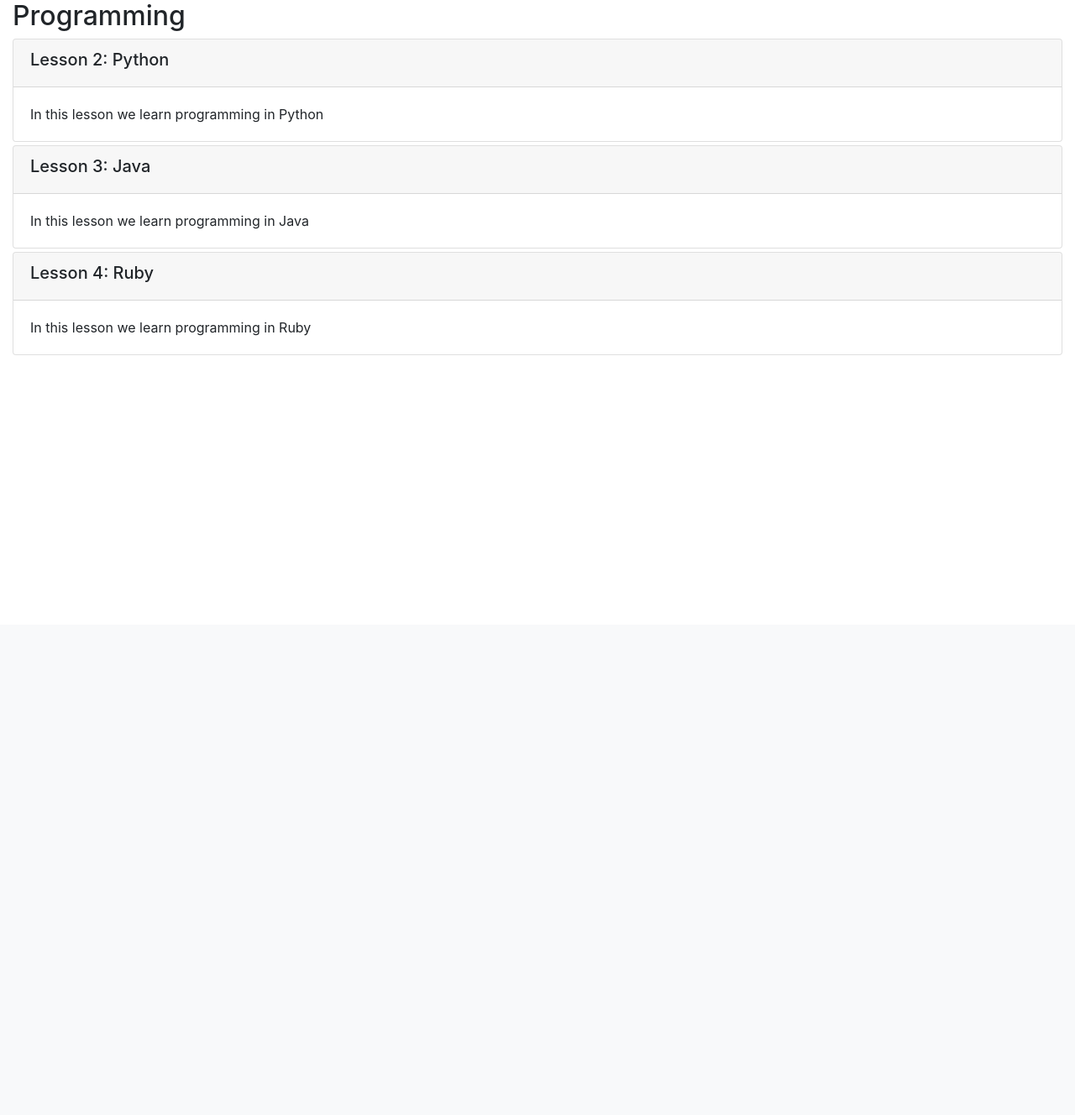
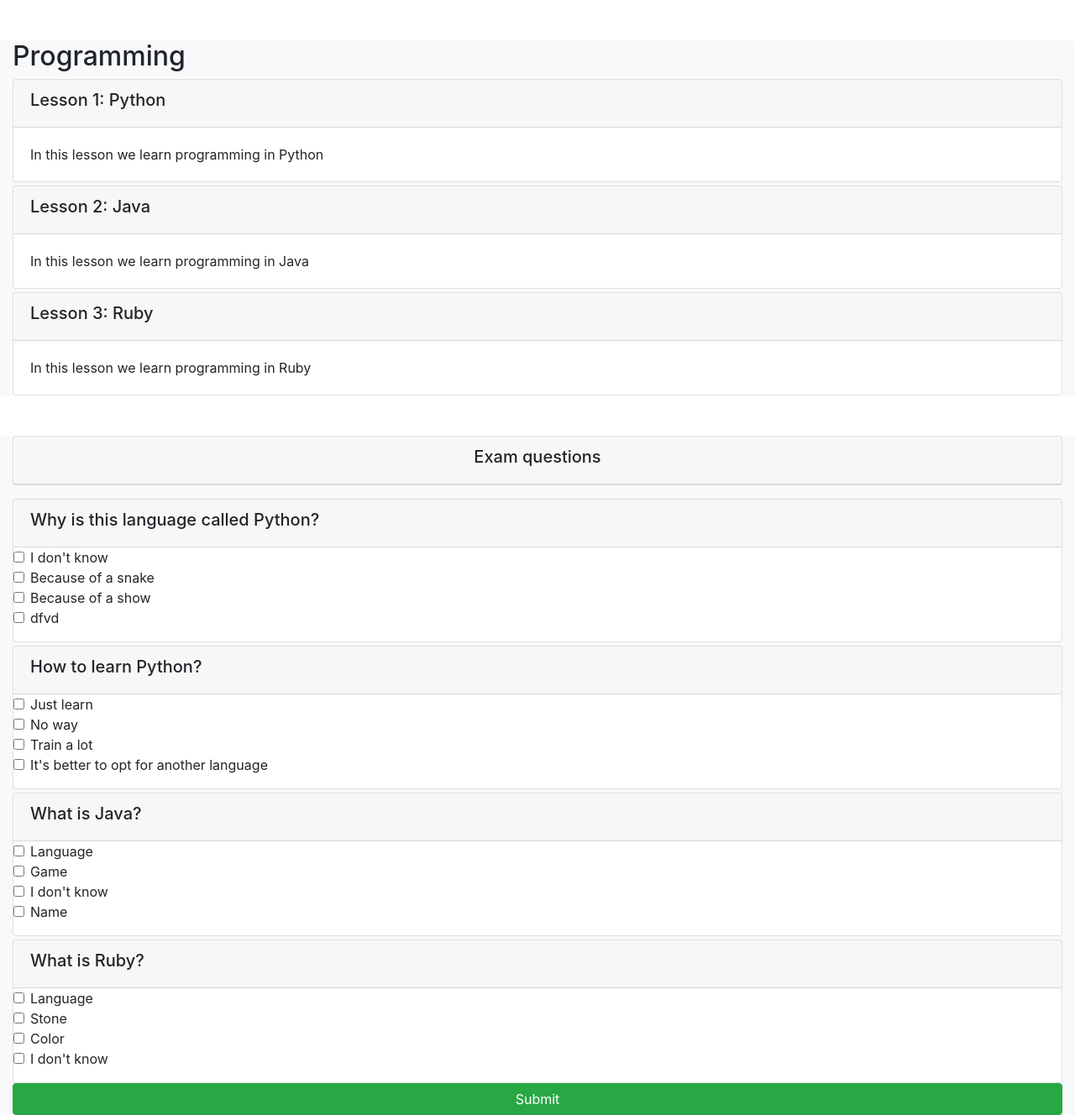
Before and after one commit to Allex-Nik/ibm_course, a Django app: page /onlinecourse/2/ in a window 1280 px wide. Shown: the part 56-1384 px from the top of the page at 84% size. Before the commit the page ends 479 px from the top, so only its background shows below. Run offline with Django 3.2, Linux system fonts and the light colour scheme; a user stored in the database is signed in; data comes from the database, SQL or seed files in the repository; both versions use the stored data as it was after the commit; some libraries are stand-ins or nearby versions.

Commit message:
Initial commit

```diff
--- a/myproject/settings.py
+++ b/myproject/settings.py
@@ -15,6 +15,9 @@ import os
 
 # Build paths inside the project like this: os.path.join(BASE_DIR, ...)
 BASE_DIR = os.path.dirname(os.path.dirname(os.path.abspath(__file__)))
+
+# ...
+
 
 
 # Quick-start development settings - unsuitable for production
--- a/onlinecourse/models.py
+++ b/onlinecourse/models.py
@@ -1,5 +1,6 @@
 import sys
 from django.utils.timezone import now
+
 try:
     from django.db import models
 except Exception:
@@ -49,7 +50,7 @@ class Learner(models.Model):
 
     def __str__(self):
         return self.user.username + "," + \
-               self.occupation
+            self.occupation
 
 
 # Course model
@@ -64,8 +65,8 @@ class Course(models.Model):
     is_enrolled = False
 
     def __str__(self):
-        return "Name: " + self.name + "," + \
-               "Description: " + self.description
+        return "Name: " + self.name + ", " + \
+            "Description: " + self.description
 
 
 # Lesson model
@@ -75,10 +76,10 @@ class Lesson(models.Model):
     course = models.ForeignKey(Course, on_delete=models.CASCADE)
     content = models.TextField()
 
+    def __str__(self):
+        return self.title
 
-# Enrollment model
-# <HINT> Once a user enrolled a class, an enrollment entry should be created between the user and course
-# And we could use the enrollment to track information such as exam submissions
+
 class Enrollment(models.Model):
     AUDIT = 'audit'
     HONOR = 'honor'
@@ -95,40 +96,32 @@ class Enrollment(models.Model):
     rating = models.FloatField(default=5.0)
 
 
-# <HINT> Create a Question Model with:
-    # Used to persist question content for a course
-    # Has a One-To-Many (or Many-To-Many if you want to reuse questions) relationship with course
-    # Has a grade point for each question
-    # Has question content
-    # Other fields and methods you would like to design
-#class Question(models.Model):
-    # Foreign key to lesson
-    # question text
-    # question grade/mark
+class Question(models.Model):
+    lesson = models.ForeignKey(Lesson, on_delete=models.CASCADE)
+    text = models.TextField()
+    grade = models.IntegerField()
 
-    # <HINT> A sample model method to calculate if learner get the score of the question
-    #def is_get_score(self, selected_ids):
-    #    all_answers = self.choice_set.filter(is_correct=True).count()
-    #    selected_correct = self.choice_set.filter(is_correct=True, id__in=selected_ids).count()
-    #    if all_answers == selected_correct:
-    #        return True
-    #    else:
-    #        return False
+    def is_get_score(self, selected_ids):
+        correct_choices = self.choices.filter(is_correct=True)
+        correct_ids = set(correct_choices.values_list('id', flat=True))
+        if correct_ids == selected_ids:
+            return True
+        else:
+            return False
+
+    def __str__(self):
+        return self.text[:100]
 
 
-#  <HINT> Create a Choice Model with:
-    # Used to persist choice content for a question
-    # One-To-Many (or Many-To-Many if you want to reuse choices) relationship with Question
-    # Choice content
-    # Indicate if this choice of the question is a correct one or not
-    # Other fields and methods you would like to design
-# class Choice(models.Model):
+class Choice(models.Model):
+    question = models.ForeignKey(Question, on_delete=models.CASCADE, related_name='choices')
+    text = models.TextField()
+    is_correct = models.BooleanField(default=False)
 
-# <HINT> The submission model
-# One enrollment could have multiple submission
-# One submission could have multiple choices
-# One choice could belong to multiple submissions
-#class Submission(models.Model):
-#    enrollment = models.ForeignKey(Enrollment, on_delete=models.CASCADE)
-#    choices = models.ManyToManyField(Choice)
-#    Other fields and methods you would like to design
+    def __str__(self):
+        return self.text[:100]
+
+
+class Submission(models.Model):
+    enrollment = models.ForeignKey(Enrollment, on_delete=models.CASCADE)
+    choices = models.ManyToManyField(Choice)
--- a/onlinecourse/templates/onlinecourse/course_detail_bootstrap.html
+++ b/onlinecourse/templates/onlinecourse/course_detail_bootstrap.html
@@ -39,64 +39,53 @@
         </div>
     </nav>
 
-    <!-- Page content -->
-    <div class="container-fluid">
+    <div class="container-fluid mt-5 bg-light">
             <h2>{{ course.name }}</h2>
             <div class="card-columns-vertical">
                 {% for lesson in course.lesson_set.all %}
                     <div class="card mt-1">
-                        <div class="card-header"><h5>Lesson {{lesson.order|add:1}}: {{lesson.title}}</h5></div>
+                        <div class="card-header"><h5>Lesson {{lesson.order}}: {{lesson.title}}</h5></div>
                         <div class="card-body">{{lesson.content}}</div>
                     </div>
                 {% endfor %}
             </div>
-            <!-- Task: show questions and choices -->
-            <!-- <HINT> Use Bootstrap Collapse to hide exam first, more details could be found here
-            https://www.w3schools.com/bootstrap4/bootstrap_collapse.asp-->
-
-            <!--
-
-            A collapse example here:
-            <div id="exam" class="collapse">
-                Click to expand elements within the collapse div
     </div>
 
-            -->
-
-            <!-- <HINT> If user is authenticated, show course exam with a list of question -->
-
-            <!-- <HINT> Each example will have many questions -->
-
-            <!-- <HINT> Each question will have many choices -->
-
-
-            <!-- <HINT> Create a form to collect the selected choices for all questions -->
-            <!-- <HINT> For each question choice, you may create a checkbox input like
-            <input type="check" name="choice_{{choice.id}}" id="{{choice.id}}" ...>
-            -->
-
-            <!-- A choice submission form example
-            <form id="questionform" action="point to a submit view" method="post">
-                        ... for each question in the course ...
+    <div class="container-fluid mt-5 bg-light">
+    <div class="card mt-1 text-center mb-3">
+        <div class="card-header"><h5>Exam questions</h5></div>
+    </div>
+    {% if user.is_authenticated %}
+    <form id="questionform" action="{% url 'onlinecourse:submit' course_id=course.id %}" method="post">
+        {% csrf_token %}
+        {% for lesson in course.lesson_set.all %}
+        {% for question in lesson.question_set.all %}
         <div class="card mt-1">
-                            <div class="card-header"><h5>{{ question.question_text}}</h5></div>
-                            {% csrf_token %}
+            <div class="card-header"><h5>{{ question.text }}</h5></div>
             <div class="form-group">
-                               ... for each choice in the question ...
+                {% for choice in question.choices.all %}
                 <div class="form-check">
                     <label class="form-check-label">
                         <input type="checkbox" name="choice_{{choice.id}}"
                         class="form-check-input" id="{{choice.id}}"
-                                               value="{{choice.id}}">{{ choice.choice_text }}
+                        value="{{choice.id}}">{{ choice.text }}
                     </label>
                 </div>
+                {% endfor %}
             </div>
         </div>
+        {% endfor %}
+        {% endfor %}
         <input class="btn btn-success btn-block" type="submit" value="Submit">
-            </form> -->
+    </form>
+    {% else %}
+    <div id="exam" class="collapse">
+        Click to expand elements within the collapse div
+    </div>
+    {% endif %}
+</div>
 
-            <!--Check here to see more details Bootstrap checkbox
-             https://www.w3schools.com/bootstrap4/bootstrap_forms_inputs.asp-->
+
     </div>
 </body>
 </html>
--- a/onlinecourse/urls.py
+++ b/onlinecourse/urls.py
@@ -16,9 +16,8 @@ urlpatterns = [
     path('<int:pk>/', views.CourseDetailView.as_view(), name='course_details'),
     # ex: /enroll/5/
     path('<int:course_id>/enroll/', views.enroll, name='enroll'),
-
-    # <HINT> Create a route for submit view
-
-    # <HINT> Create a route for show_exam_result view
+    path('<int:course_id>/submit/', views.submit, name='submit'),
+    path('course/<int:course_id>/submission/<int:submission_id>/result/',
+         views.show_exam_result, name='result'),
 
  ] + static(settings.MEDIA_URL, document_root=settings.MEDIA_ROOT)
--- a/onlinecourse/views.py
+++ b/onlinecourse/views.py
@@ -1,15 +1,18 @@
 from django.shortcuts import render
-from django.http import HttpResponseRedirect
+from django.http import HttpResponseRedirect, HttpResponse
 # <HINT> Import any new Models here
-from .models import Course, Enrollment
+from onlinecourse.models import Course, Enrollment, Choice, Submission
 from django.contrib.auth.models import User
 from django.shortcuts import get_object_or_404, render, redirect
 from django.urls import reverse
 from django.views import generic
 from django.contrib.auth import login, logout, authenticate
 import logging
+
 # Get an instance of a logger
 logger = logging.getLogger(__name__)
+
+
 # Create your views here.
 
 
@@ -103,31 +106,40 @@ def enroll(request, course_id):
     return HttpResponseRedirect(reverse(viewname='onlinecourse:course_details', args=(course.id,)))
 
 
-# <HINT> Create a submit view to create an exam submission record for a course enrollment,
-# you may implement it based on following logic:
-         # Get user and course object, then get the associated enrollment object created when the user enrolled the course
-         # Create a submission object referring to the enrollment
-         # Collect the selected choices from exam form
-         # Add each selected choice object to the submission object
-         # Redirect to show_exam_result with the submission id
-#def submit(request, course_id):
+def submit(request, course_id):
+    enrollment_obj = Enrollment.objects.get(user=request.user, course_id=course_id)
+    submission_obj = Submission.objects.create(enrollment=enrollment_obj)
+    submitted_anwsers = []
+    for key in request.POST:
+        if key.startswith('choice'):
+            value = request.POST.getlist(key)
+            choice_ids = list(map(int, value))
+            submitted_anwsers.extend(choice_ids)
+    choices = Choice.objects.filter(id__in=submitted_anwsers)
+    submission_obj.choices.add(*choices)
+    submission_obj.save()
+    submission_id = submission_obj.id
+    return redirect('onlinecourse:result', course_id=course_id, submission_id=submission_id)
 
 
-# <HINT> A example method to collect the selected choices from the exam form from the request object
-#def extract_answers(request):
-#    submitted_anwsers = []
-#    for key in request.POST:
-#        if key.startswith('choice'):
-#            value = request.POST[key]
-#            choice_id = int(value)
-#            submitted_anwsers.append(choice_id)
-#    return submitted_anwsers
-
-
-# <HINT> Create an exam result view to check if learner passed exam and show their question results and result for each question,
-# you may implement it based on the following logic:
-        # Get course and submission based on their ids
-        # Get the selected choice ids from the submission record
-        # For each selected choice, check if it is a correct answer or not
-        # Calculate the total score
-#def show_exam_result(request, course_id, submission_id):
+def show_exam_result(request, course_id, submission_id):
+    course = Course.objects.get(id=course_id)
+    submission_obj = Submission.objects.get(id=submission_id)
+    choices = submission_obj.choices.all()
+    total_score = 0
+    selected_ids = []  # Список id всех выбранных ответов в экзамене
+    questions = []  # Список вопросов, на которые давались ответы в экзамене
+    for choice in choices:
+        selected_ids.append(choice.id)
+        questions.append(choice.question)
+    questions = set(questions)
+    for question in questions:
+        selected_choices = question.choices.filter(id__in=selected_ids)  # Список выбранных ответов в вопросе
+        selected_ids_in_question = set(
+            selected_choices.values_list('id', flat=True))  # Множество id выбранных ответов в одном вопросе
+        if question.is_get_score(selected_ids_in_question):
+            total_score += question.grade
+    context = {'course': course,
+               'total_score': total_score,
+               'selected_ids': selected_ids}
+    return render(request, 'onlinecourse/exam_result_bootstrap.html', context)
```
Also changed, not shown: onlinecourse/admin.py (+19 -5 lines), onlinecourse/templates/onlinecourse/exam_result_bootstrap.html (+23 -4 lines), db.sqlite3, onlinecourse/migrations/0002_auto_20230623_1344.py (added), onlinecourse/migrations/0003_choice_lesson.py (added), onlinecourse/migrations/0004_remove_choice_lesson.py (added), onlinecourse/migrations/0005_choice_is_correct.py (added), onlinecourse/migrations/0006_auto_20230627_1249.py (added), static/media/course_images/171455-zhivopis-illustracia-art-voda-oblako-500x.jpg (added), static/media/course_images/матеша.jpg (added), static/media/course_images/программированиее.png (added). Lines whose indentation alone changed are shown as unchanged.
